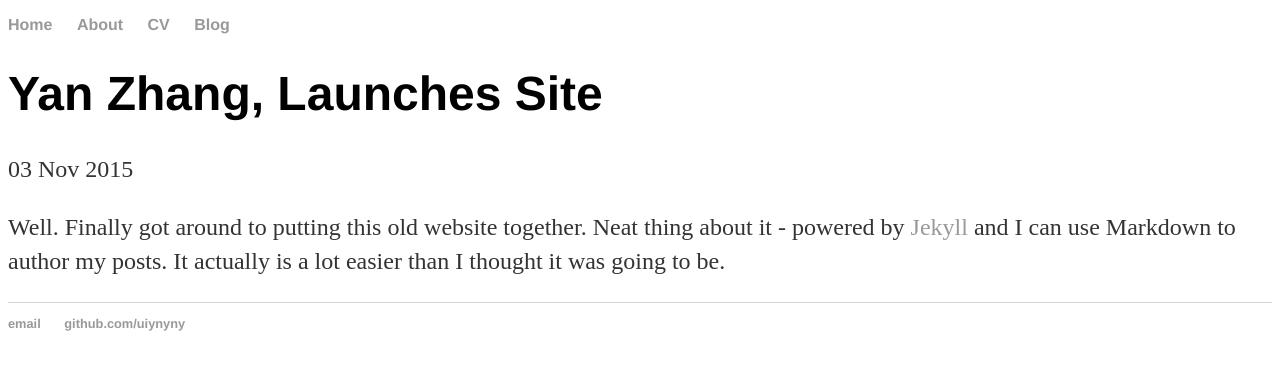
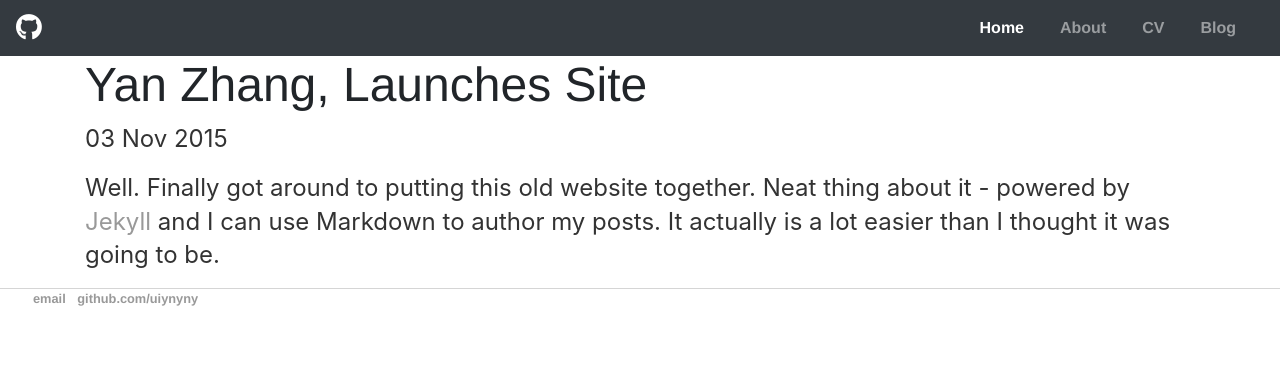
Before and after one commit to uiynyny/uiynyny.github.io, a Jekyll site: the page built from _posts/2015-11-03-yan-zhang-site-launched.md, in a window 1280 px wide. Shown: the top 370 px of the page. Built offline with Jekyll 4.4.1, drawn with Linux system fonts in a browser that asks for light colours; nearby versions of some CDN libraries.

Commit message:
minor changes

```diff
--- a/_layouts/default.html
+++ b/_layouts/default.html
@@ -3,27 +3,44 @@
 	<head>
 		<title>{{ page.title }}</title>
 		<!-- link to main stylesheet -->
+		<link rel="stylesheet" href="https://stackpath.bootstrapcdn.com/bootstrap/4.1.3/css/bootstrap.min.css" integrity="sha384-MCw98/SFnGE8fJT3GXwEOngsV7Zt27NXFoaoApmYm81iuXoPkFOJwJ8ERdknLPMO" crossorigin="anonymous">
+    <link rel="stylesheet" href="https://use.fontawesome.com/releases/v5.5.0/css/all.css" integrity="sha384-B4dIYHKNBt8Bc12p+WXckhzcICo0wtJAoU8YZTY5qE0Id1GSseTk6S+L3BlXeVIU" crossorigin="anonymous">
 		<link rel="stylesheet" type="text/css" href="/css/main.css">
 	</head>
 	<body>
-			<nav>
-	    		<ul>
-	        		<li><a href="/">Home</a></li>
-		        	<li><a href="/about">About</a></li>
-	        		<li><a href="/cv">CV</a></li>
-	        		<li><a href="/blog">Blog</a></li>
+		<!-- navigation bar -->
+		<nav class="navbar navbar-expand-sm bg-dark navbar-dark sticky-top">
+			<!-- navbar icon -->
+			<a class="navbar-brand" href="https://www.github.com"><i class="fab fa-github fa-lg"></i></a>
+			<button class="navbar-toggler" type="button" data-toggle="collapse" data-target="#NavbarResponse">
+				<span class="navbar-toggler-icon"></span>
+			</button>
+			<!-- nav link -->
+			<div class="collapse navbar-collapse" id="NavbarResponse">
+				<ul class="navbar-nav ml-auto">
+				<li class="nav-item active"><a class="nav-link" href="">Home</a></li>
+				<li class="nav-item"><a class="nav-link" href="#">About</a></li>
+				<li class="nav-item"><a class="nav-link" href="cv/yan%20zhang.pdf">CV</a></li>
+				<li class="nav-item"><a class="nav-link" href="blog">Blog</a></li>
 				</ul>
+			</div>
 		</nav>
 		<div class="container">
 
 		{{ content }}
 
 		</div><!-- /.container -->
-			<footer>
-	    		<ul>
-	        		<li><a href="mailto:dexter_zhang@live.com">email</a></li>
-	        		<li><a href="https://github.com/uiynyny">github.com/uiynyny</a></li>
+		<footer class="footer">
+			<div class="row">
+				<ul class="list-unstyled list-inline text-center mx-5">
+				<li class="list-inline-item"><a href="mailto:dexter_zhang@live.com">email</a></li>
+				<li class="list-inline-item"><a href="https://github.com/uiynyny">github.com/uiynyny</a></li>
 				</ul>
+			</div>
 		</footer>
+		<!-- javascript in the end -->
+		<script src="https://code.jquery.com/jquery-3.3.1.slim.min.js" integrity="sha384-q8i/X+965DzO0rT7abK41JStQIAqVgRVzpbzo5smXKp4YfRvH+8abtTE1Pi6jizo" crossorigin="anonymous"></script>
+		<script src="https://cdnjs.cloudflare.com/ajax/libs/popper.js/1.14.3/umd/popper.min.js" integrity="sha384-ZMP7rVo3mIykV+2+9J3UJ46jBk0WLaUAdn689aCwoqbBJiSnjAK/l8WvCWPIPm49" crossorigin="anonymous"></script>
+		<script src="https://stackpath.bootstrapcdn.com/bootstrap/4.1.3/js/bootstrap.min.js" integrity="sha384-ChfqqxuZUCnJSK3+MXmPNIyE6ZbWh2IMqE241rYiqJxyMiZ6OW/JmZQ5stwEULTy" crossorigin="anonymous"></script>
 	</body>
 </html>
--- a/index.html
+++ b/index.html
@@ -9,7 +9,7 @@
     <link rel="stylesheet" type="text/css" href="css/main.css">
     <!-- <link rel="stylesheet" type="text/css" href="css/debug.css"> -->
   </head>
-  <body style="height:1500px">
+  <body>
     <!-- navigation bar -->
     <nav class="navbar navbar-expand-sm bg-dark navbar-dark sticky-top">
       <!-- navbar icon -->
@@ -21,7 +21,7 @@
       <div class="collapse navbar-collapse" id="NavbarResponse">
         <ul class="navbar-nav ml-auto">
           <li class="nav-item active"><a class="nav-link" href="">Home</a></li>
-          <li class="nav-item"><a class="nav-link" href="about">About</a></li>
+          <li class="nav-item"><a class="nav-link" href="#">About</a></li>
           <li class="nav-item"><a class="nav-link" href="cv/yan%20zhang.pdf">CV</a></li>
           <li class="nav-item"><a class="nav-link" href="blog">Blog</a></li>
           <li class="nav-item"><a class="nav-link disabled" href="">tbd</a></li>
@@ -32,7 +32,7 @@
     <div class="jumbotron">
       <div class="container">
         <h1>Hi there.</h1>
-				<p>just leave this empty first <a href="about">Read more about me</a></p>
+				<p>just leave this empty first <a href="#">Read more about me</a></p>
       </div>
     </div>
 
```
Lines whose indentation alone changed are shown as unchanged.
